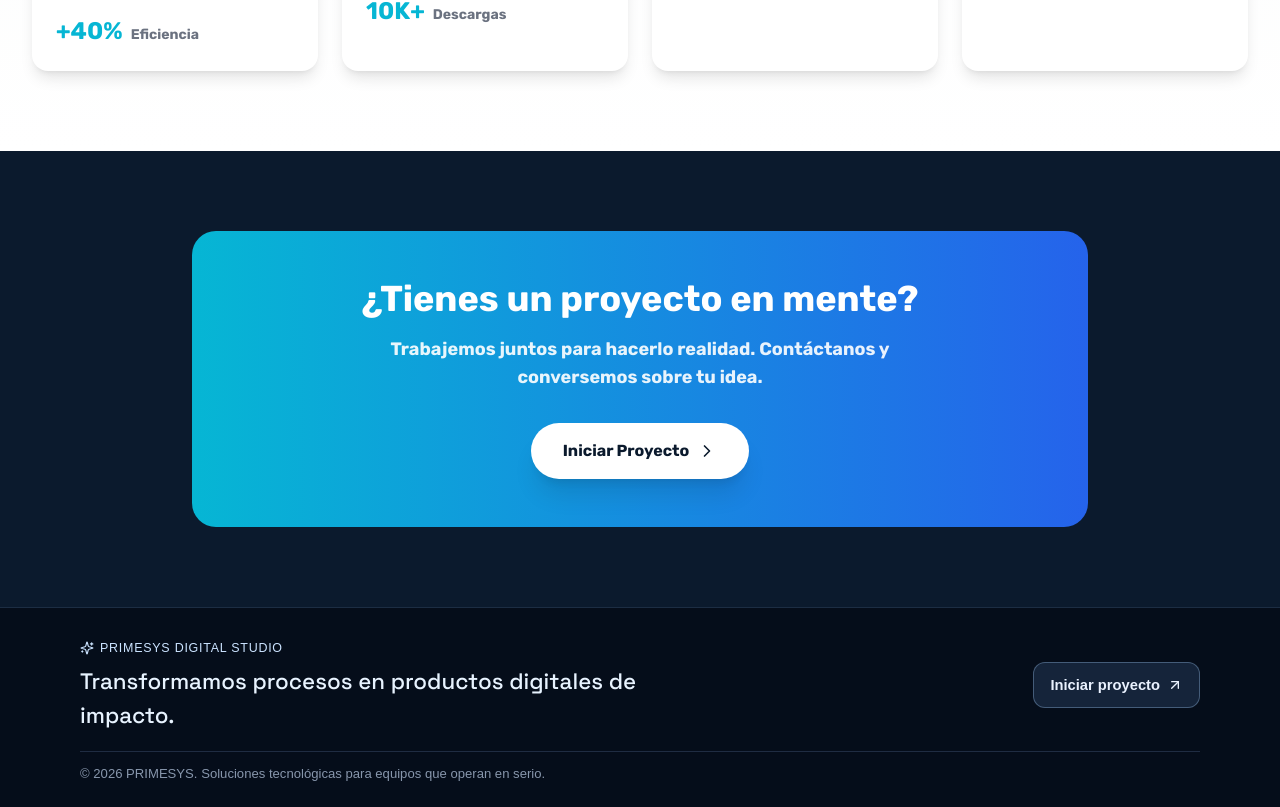
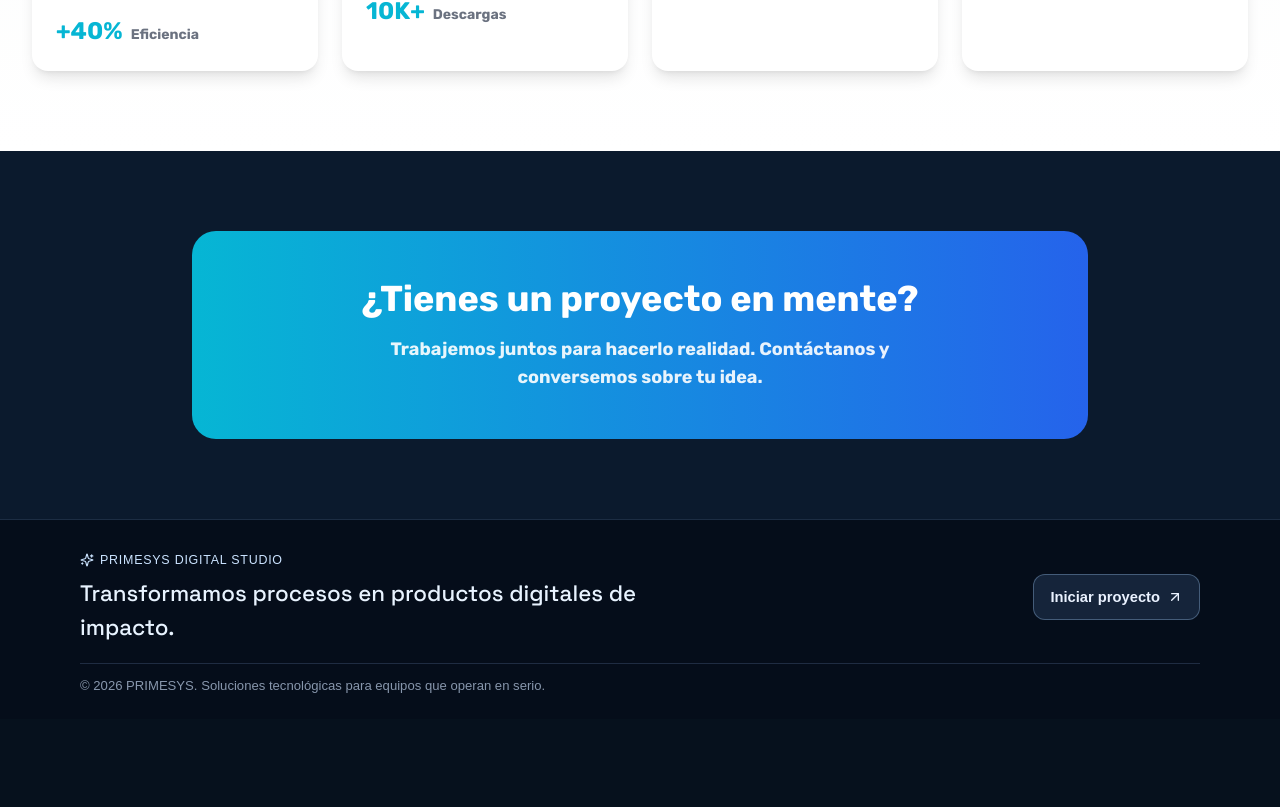
Before and after one commit to andresalmeida/PRIMESYS, a Next.js app: page /PRIMESYS/nuestro-trabajo in a window 1280 px wide. Shown: the part 2008-2815 px from the top of the page. After the commit the page ends 2727 px from the top, so only its background shows below. Built offline with nearby package versions, Linux system fonts and the light colour scheme.

Commit message:
Remove: 'Iniciar Proyecto' button from nuestro-trabajo page

```diff
--- a/src/components/nuestroTrabajo.jsx
+++ b/src/components/nuestroTrabajo.jsx
@@ -264,15 +264,7 @@ export default function NuestroTrabajo() {
           <p className="mx-auto mt-4 max-w-xl font-['Rubik'] text-lg text-white/90">
             Trabajemos juntos para hacerlo realidad. Contáctanos y conversemos sobre tu idea.
           </p>
-          <motion.a
-            href="/#contact"
-            className="group mt-8 inline-flex items-center gap-2 rounded-full bg-white px-8 py-4 font-['Rubik'] font-bold text-[#0b1a2d] shadow-xl transition-all hover:bg-gray-100"
-            whileHover={{ scale: 1.05 }}
-            whileTap={{ scale: 0.95 }}
-          >
-            Iniciar Proyecto
-            <ChevronRight size={20} className="transition-transform group-hover:translate-x-1" />
-          </motion.a>
+
         </motion.div>
       </section>
 
```
